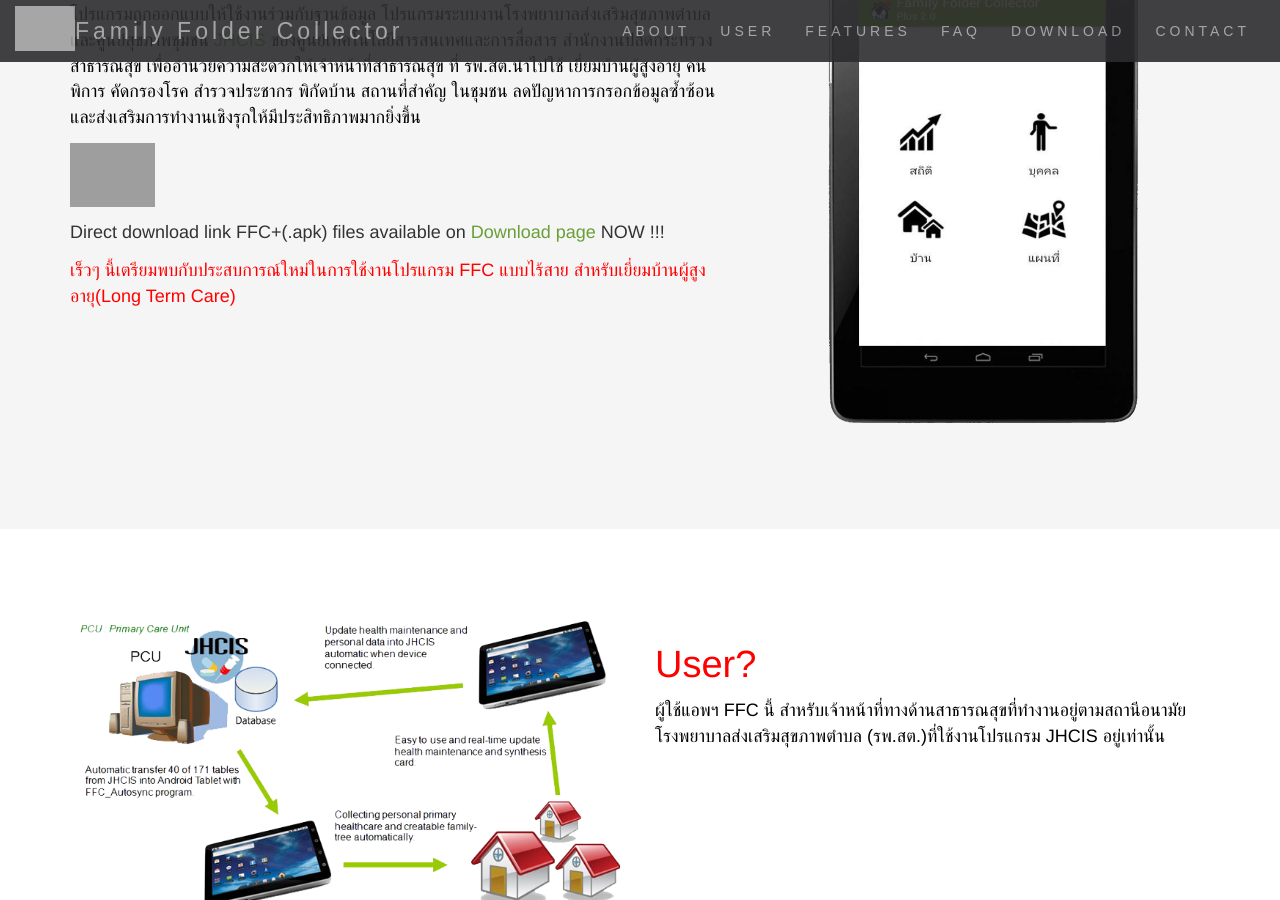
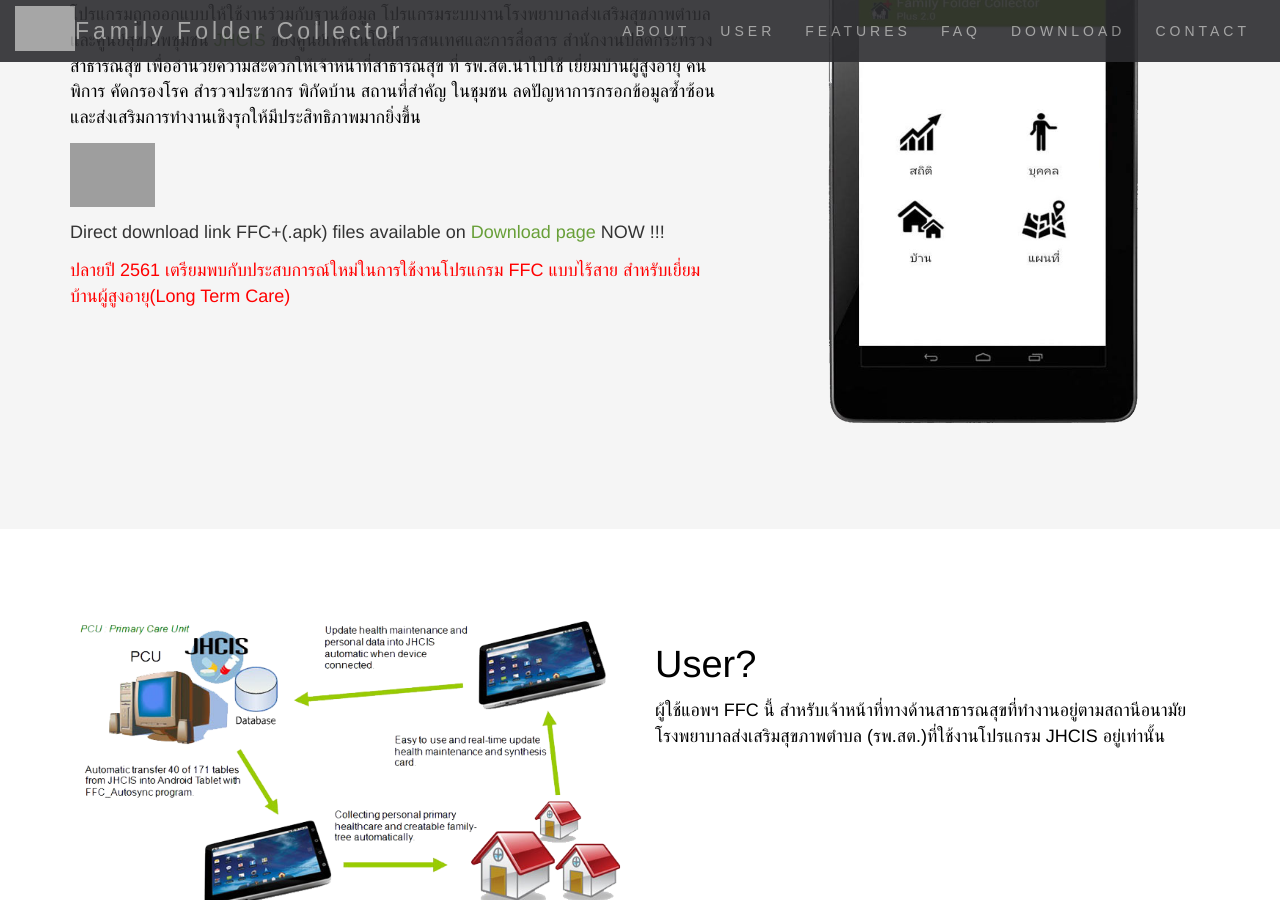
Before and after one commit to tawatchai18/tawatchai18.github.io, a Jekyll site: the page built from index.html, in a window 1280 px wide and 900 px high, scrolled down 924 px. Built offline with Jekyll 4.4.1, drawn with Linux system fonts in a browser that asks for light colours; nearby versions of some CDN libraries; comment, search, counter and statistics services are not loaded; grey boxes are pictures that could not be loaded.

Commit message:
Update index.html

```diff
--- a/index.html
+++ b/index.html
@@ -76,7 +76,7 @@
 
                     </a>
                     <p> Direct download link FFC+(.apk) files available on <a href="/download-ffc.html">Download page</a> NOW !!! </p>
-                    <p><font color="red">เร็วๆ นี้เตรียมพบกับประสบการณ์ใหม่ในการใช้งานโปรแกรม FFC แบบไร้สาย สำหรับเยี่ยมบ้านผู้สูงอายุ(Long Term Care)  </p>
+                    <p><font color="red">ปลายปี 2561 เตรียมพบกับประสบการณ์ใหม่ในการใช้งานโปรแกรม FFC แบบไร้สาย สำหรับเยี่ยมบ้านผู้สูงอายุ(Long Term Care)  </p>
                     <!--<a class="btn btn-embossed btn-info" href="#" role="button">Visit Website</a>--></p>
             </div>
         </div>
@@ -90,9 +90,9 @@
                 <img class="img-responsive " src="img/all1.png" alt="FFC.com" width="550" height="530">
             </div>
             <div class="col-sm-6 wow fadeInRightBig animated animated" data-animation-delay="200" style="visibility: visible; animation-name: fadeInRightBig;">
+                <font color="black">
                 <h2 class="section-heading heading-green">User?</h2>
-
-                <p><font color="black">
+                <p>
                     ผู้ใช้แอพฯ FFC นี้ สำหรับเจ้าหน้าที่ทางด้านสาธารณสุขที่ทำงานอยู่ตามสถานีอนามัย โรงพยาบาลส่งเสริมสุขภาพตำบล (รพ.สต.)ที่ใช้งานโปรแกรม JHCIS อยู่เท่านั้น
                 </p>
 
```
